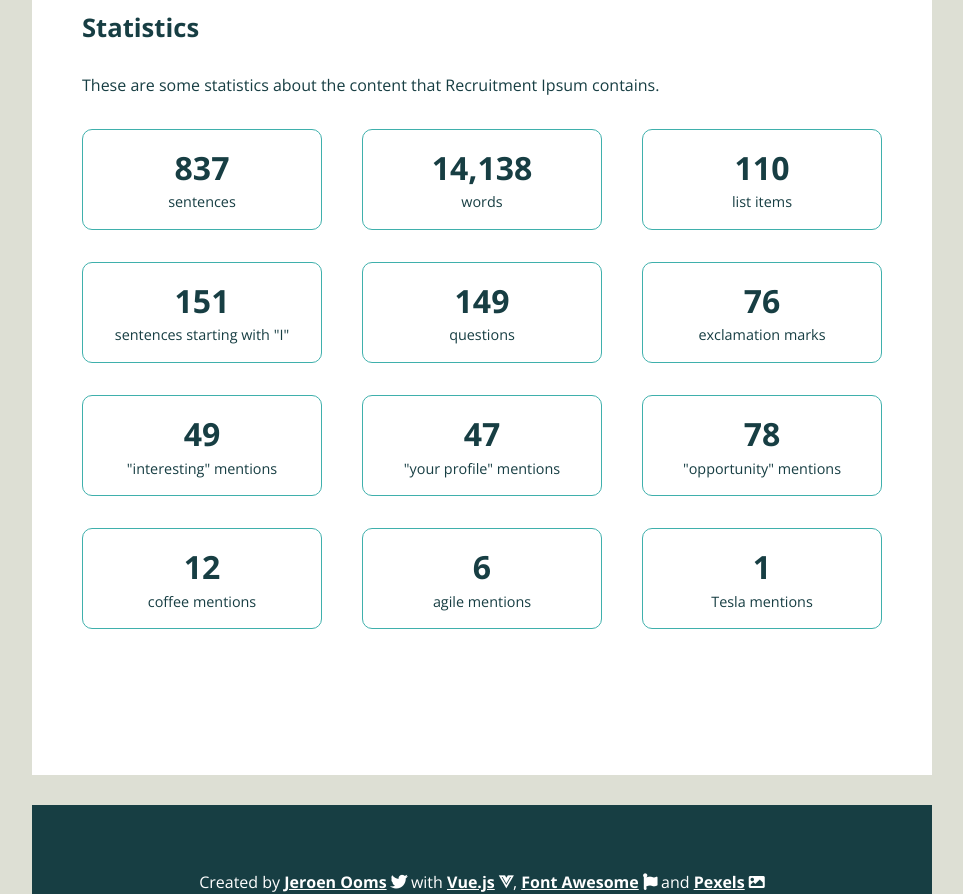
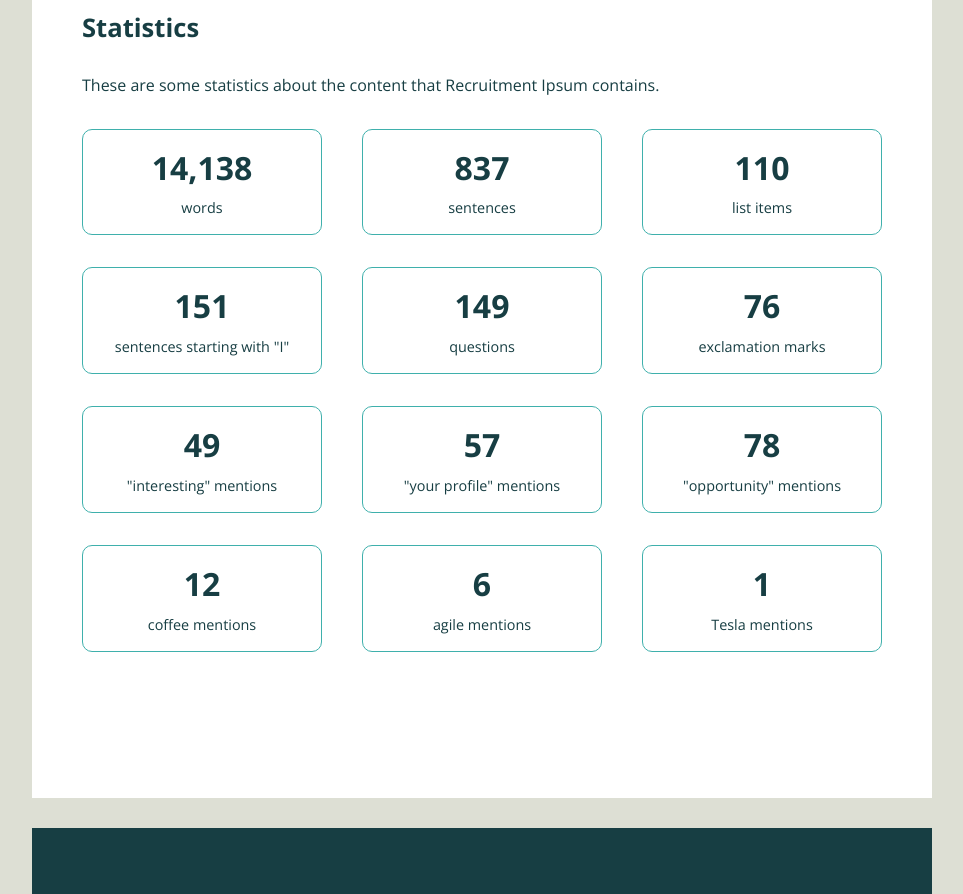
Before and after one commit to jeroenoomsNL/recruitment-ipsum, a Vue app: page /about in a window 1280 px wide. Shown: the part 1240-2134 px from the top of the page, without its empty margins (158-1121 px from the left). Built offline with nearby package versions, Linux system fonts and the light colour scheme.

Commit message:
Fix statistics

```diff
--- a/src/components/About.vue
+++ b/src/components/About.vue
@@ -70,12 +70,12 @@
 
       <div class="stats">
         <div class="stat">
+          <span class="number">{{ countWords() }}</span
+          ><span class="description">words</span>
+        </div>
+        <div class="stat">
           <span class="number">{{ countLines() }}</span
           ><span class="description">sentences</span>
-        </div>
-        <div class="stat">
-          <span class="number">{{ countWords() }}</span
-          ><span class="description">words</span>
         </div>
         <div class="stat">
           <span class="number">{{ countListItems() }}</span
@@ -86,35 +86,59 @@
           ><span class="description">sentences starting with "I"</span>
         </div>
         <div class="stat">
-          <span class="number">{{ countQuestions() }}</span
+          <span class="number">{{ countWordsInContent(["?"]) }}</span
           ><span class="description">questions</span>
         </div>
         <div class="stat">
-          <span class="number">{{ countExclamationMarks() }}</span
+          <span class="number">{{ countWordsInContent(["!"]) }}</span
           ><span class="description">exclamation marks</span>
         </div>
         <div class="stat">
-          <span class="number">{{ countInteresting() }}</span
+          <span class="number">{{
+            countWordsInContent(["interesting", "interessant"])
+          }}</span
           ><span class="description">"interesting" mentions </span>
         </div>
         <div class="stat">
-          <span class="number">{{ countYourProfile() }}</span
+          <span class="number">{{
+            countWordsInContent([
+              "your profile",
+              "interesting profile",
+              "je profiel",
+              "jouw profiel",
+              "interessant profiel",
+            ])
+          }}</span
           ><span class="description">"your profile" mentions</span>
         </div>
         <div class="stat">
-          <span class="number">{{ countOpportunities() }}</span
+          <span class="number">{{
+            countWordsInContent([
+              "opportunity",
+              "opportunities",
+              "challenge",
+              "challenges",
+              "uitdaging",
+              "mogelijkheid",
+              "mogelijkheden",
+            ])
+          }}</span
           ><span class="description">"opportunity" mentions</span>
         </div>
         <div class="stat">
-          <span class="number">{{ countAboutCoffee() }}</span
+          <span class="number">{{
+            countWordsInContent(["coffee", "koffie"])
+          }}</span
           ><span class="description">coffee mentions</span>
         </div>
         <div class="stat">
-          <span class="number">{{ countAboutAgile() }}</span
+          <span class="number">{{
+            countWordsInContent(["scrum", "agile"])
+          }}</span
           ><span class="description">agile mentions</span>
         </div>
         <div class="stat">
-          <span class="number">{{ countTesla() }}</span
+          <span class="number">{{ countWordsInContent(["tesla"]) }}</span
           ><span class="description">Tesla mentions</span>
         </div>
       </div>
@@ -130,7 +154,7 @@ export default {
     };
   },
   methods: {
-    getContent(includesListItems) {
+    getContent(options) {
       const content = [
         ...this.json["en"]["openers"],
         ...this.json["en"]["closers"],
@@ -140,11 +164,23 @@ export default {
         ...this.json["nl"]["sentences"],
       ];
 
-      if (includesListItems) {
+      if (options?.listitems) {
         content.push(...this.json["nl"]["listitems"]);
         content.push(...this.json["en"]["listitems"]);
       }
       return content;
+    },
+    countWordsInContent(queries) {
+      const content = this.getContent({ listitems: true });
+      const matches = content.filter((sentence) => {
+        let match = false;
+        queries.forEach((query) => {
+          if (sentence.toLowerCase().includes(query.toLowerCase()))
+            match = true;
+        });
+        return match;
+      });
+      return new Intl.NumberFormat("en").format(matches.length);
     },
     countLines() {
       const content = this.getContent();
@@ -158,84 +194,16 @@ export default {
       return new Intl.NumberFormat("en").format(count);
     },
     countWords() {
-      const content = this.getContent(true);
+      const content = this.getContent({ listitems: true });
       const words = content.join(" ").split(" ");
       return new Intl.NumberFormat("en").format(words.length);
     },
     countStartsWithI() {
-      const content = this.getContent(true);
+      const content = this.getContent({ listitems: true });
       const startsWithI = content.filter(
         (sentence) => sentence.startsWith("I ") || sentence.startsWith("Ik ")
       );
       return new Intl.NumberFormat("en").format(startsWithI.length);
-    },
-    countAboutCoffee() {
-      const content = this.getContent(true);
-      const aboutCoffee = content.filter(
-        (sentence) =>
-          sentence.toLowerCase().includes("koffie") ||
-          sentence.toLowerCase().includes("coffee")
-      );
-      return new Intl.NumberFormat("en").format(aboutCoffee.length);
-    },
-    countQuestions() {
-      const content = this.getContent(true);
-      const question = content.filter((sentence) => sentence.includes("?"));
-      return new Intl.NumberFormat("en").format(question.length);
-    },
-    countExclamationMarks() {
-      const content = this.getContent(true);
-      const exclamation = content.filter((sentence) => sentence.includes("!"));
-      return new Intl.NumberFormat("en").format(exclamation.length);
-    },
-    countAboutAgile() {
-      const content = this.getContent(true);
-      const aboutAgile = content.filter(
-        (sentence) =>
-          sentence.toLowerCase().includes("agile") ||
-          sentence.toLowerCase().includes("scrum")
-      );
-      return new Intl.NumberFormat("en").format(aboutAgile.length);
-    },
-    countYourProfile() {
-      const content = this.getContent(true);
-      const yourProfile = content.filter(
-        (sentence) =>
-          sentence.toLowerCase().includes("your profile") ||
-          sentence.toLowerCase().includes("jouw profiel") ||
-          sentence.toLowerCase().includes("interesting profile") ||
-          sentence.toLowerCase().includes("interessant profiel")
-      );
-      return new Intl.NumberFormat("en").format(yourProfile.length);
-    },
-    countInteresting() {
-      const content = this.getContent(true);
-      const yourProfile = content.filter(
-        (sentence) =>
-          sentence.toLowerCase().includes("interesting") ||
-          sentence.toLowerCase().includes("interessant")
-      );
-      return new Intl.NumberFormat("en").format(yourProfile.length);
-    },
-    countOpportunities() {
-      const content = this.getContent(true);
-      const opportunities = content.filter(
-        (sentence) =>
-          sentence.toLowerCase().includes("opportunity") ||
-          sentence.toLowerCase().includes("opportunities") ||
-          sentence.toLowerCase().includes("challenge") ||
-          sentence.toLowerCase().includes("uitdaging") ||
-          sentence.toLowerCase().includes("mogelijkheid") ||
-          sentence.toLowerCase().includes("mogelijkheden")
-      );
-      return new Intl.NumberFormat("en").format(opportunities.length);
-    },
-    countTesla() {
-      const content = this.getContent(true);
-      const tesla = content.filter((sentence) =>
-        sentence.toLowerCase().includes("tesla")
-      );
-      return new Intl.NumberFormat("en").format(tesla.length);
     },
   },
 };
@@ -258,12 +226,22 @@ export default {
 
     .number {
       font-weight: bold;
-      font-size: 2rem;
+      font-size: 1.4rem;
       display: block;
+      margin-bottom: 0.5rem;
+
+      @media (min-width: 900px) {
+        font-size: 2rem;
+      }
     }
 
     .description {
-      font-size: 0.9rem;
+      font-size: 0.7rem;
+      display: block;
+
+      @media (min-width: 900px) {
+        font-size: 0.9rem;
+      }
     }
   }
 }
```
